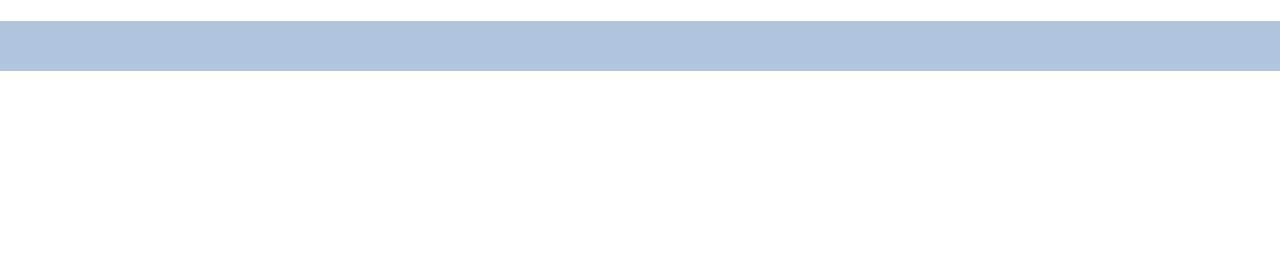
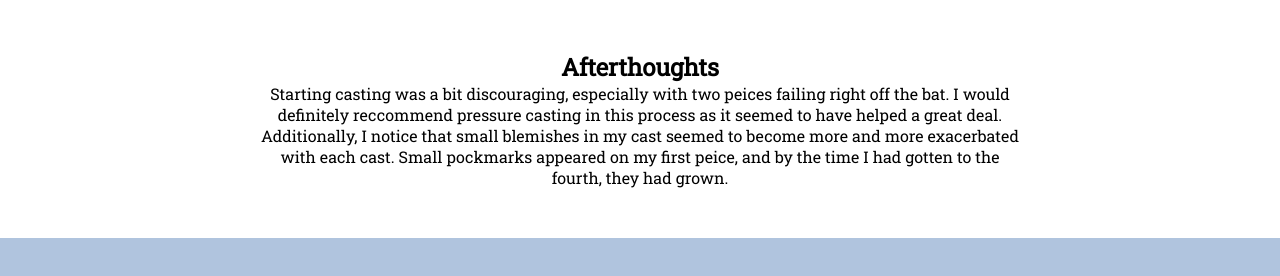
Before and after one commit to wmglasner/wmglasner.github.io, a plain HTML site: page knifeHandle.html in a window 1280 px wide. Shown: the part 3280-3556 px from the top of the page. Before the commit the page ends 3351 px from the top, so only its background shows below. Drawn offline with nearby package versions, Linux system fonts and the light colour scheme.

Commit message:
knife edits

```diff
--- a/knifeHandle.html
+++ b/knifeHandle.html
@@ -67,7 +67,7 @@
         into the relationship between casting silicon and getting detail textures, as I feel that textures would
         further enhance grip, but know that they do not always come out well during casting.
     </p>
-    <h1 class="title">Casting</h1>
+    <h1 class="title">Part 2:Casting</h1>
     <p>The second part of this project involved casting a silicone mold around the clay peice in an attempt
         to get the best possible partI made a number of iterations, experimenting with material and different
         casting settings.</p>
@@ -95,6 +95,14 @@
                 </p>
                 <img class="portTextPic" src="knifeGrip.jpg">
                 <img class="portTextPic" src="knifeProfile.jpg">
+                <h2 class="title">Afterthoughts</h2>
+
+                <p>Starting casting was a bit discouraging, especially with two peices failing right off the bat.
+                    I would definitely reccommend pressure casting in this process as it seemed to have helped a great deal.
+                    Additionally, I notice that small blemishes in my cast seemed to become more and more exacerbated with
+                    each cast. Small pockmarks appeared on my first peice, and by the time I had gotten to the fourth,
+                    they had grown.
+                </p>
 
     </div>
 
```
